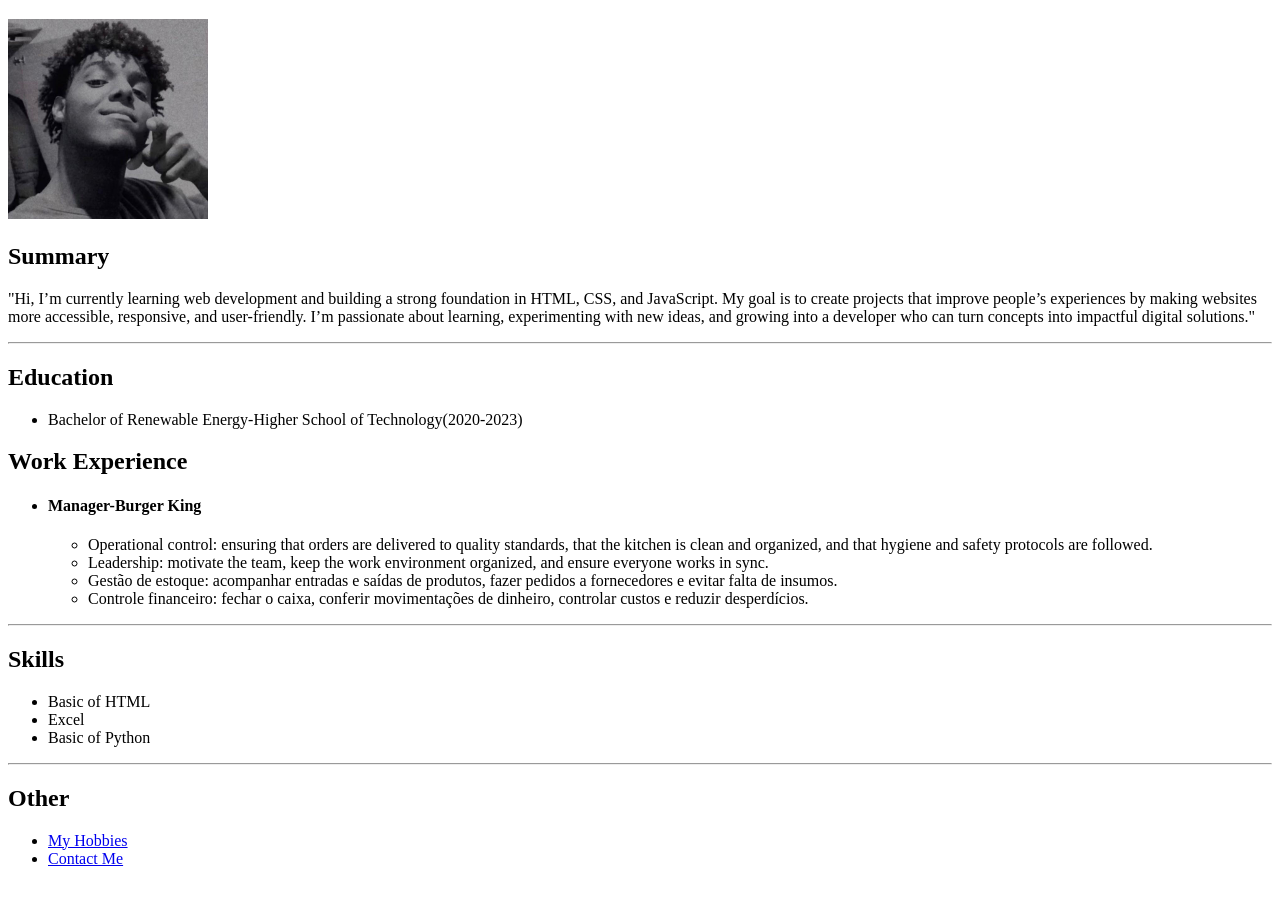
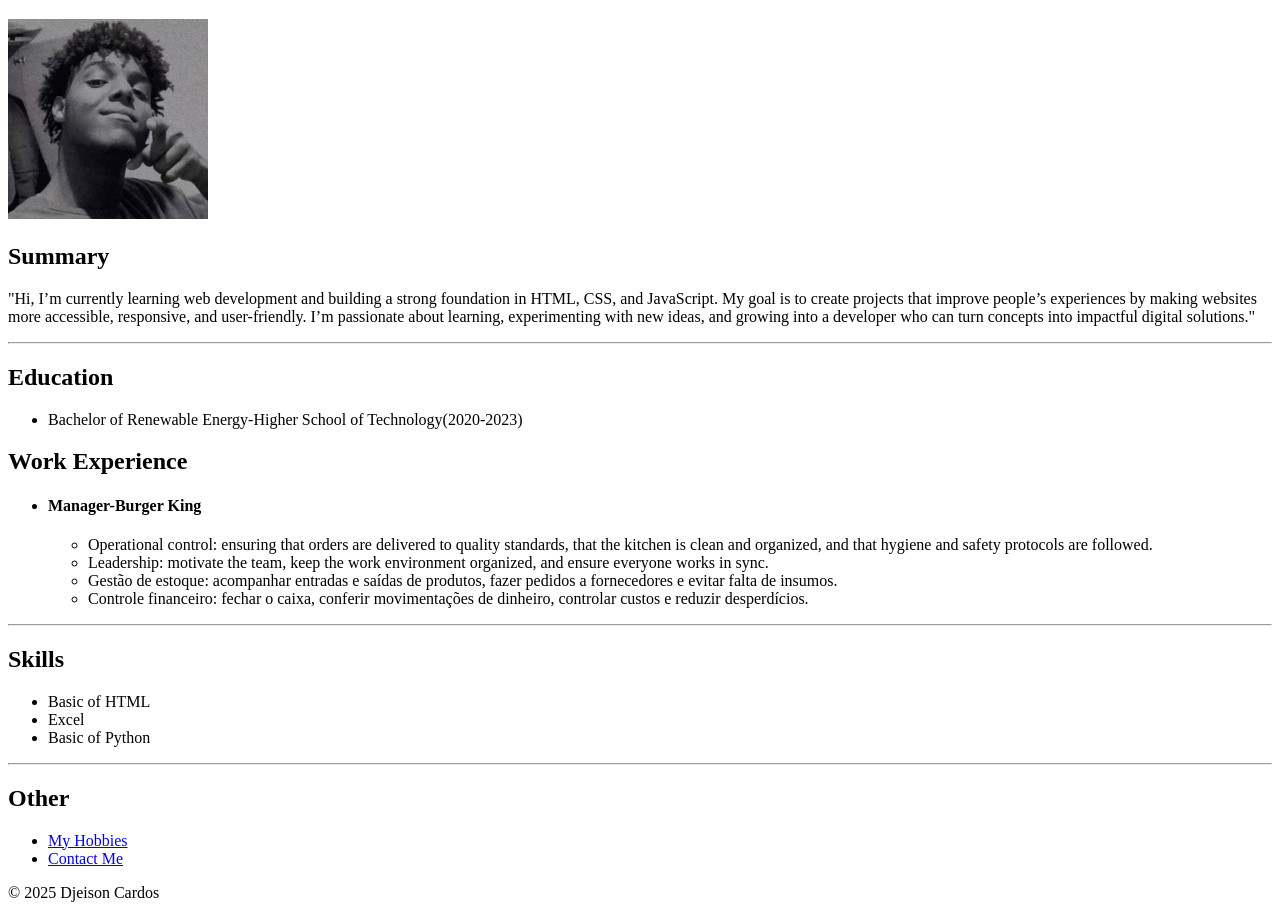
Before and after one commit to NecroShroud/Portfolio, a plain HTML site: page index.html in a window 1280 px wide. Shown: the part 61-979 px from the top of the page. Before the commit the page ends 945 px from the top, so only its background shows below. Drawn offline with Linux system fonts and the light colour scheme.

Commit message:
Update index.html

```diff
--- a/index.html
+++ b/index.html
@@ -45,7 +45,9 @@
         <li><a href="./Public/hobbies.html">My Hobbies</a></li>
         <li><a href="./Public/contact.html">Contact Me</a></li>
     </ul>
+    <p>© 2025 Djeison Cardos</p>
 </footer>
 
 </body>
+
 </html>
```
